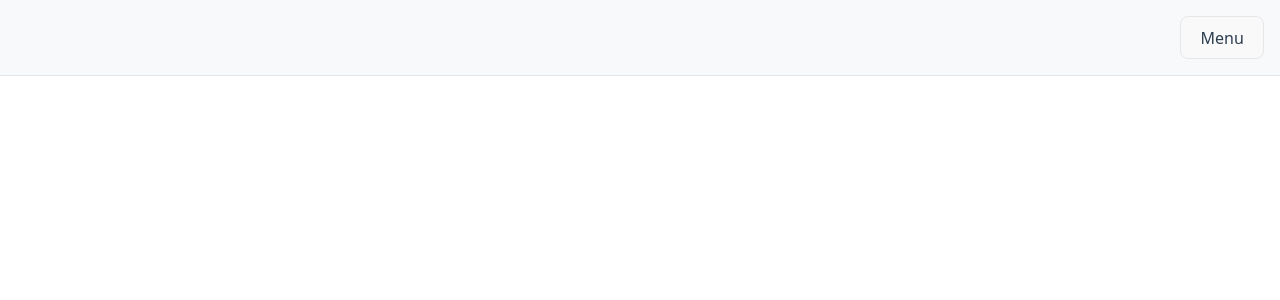
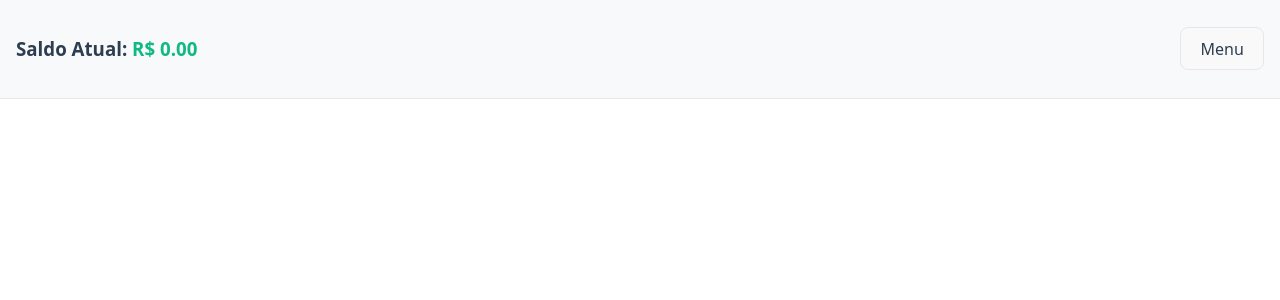
Before and after one commit to Lucas-Azedo/FinanceControl, a Vue app in the folder frontend/: page /profile in a window 1280 px wide. Shown: the top 300 px of the page. Built offline with nearby package versions, Linux system fonts and the light colour scheme; sample sign-in values are in the browser's storage.

Commit message:
Delete Transaction & Balance now stored in local storage

```diff
--- a/frontend/package.json
+++ b/frontend/package.json
@@ -10,6 +10,7 @@
   },
   "dependencies": {
     "axios": "^1.9.0",
+    "uuid": "^11.1.0",
     "vue": "^3.5.13",
     "vue-router": "^4.5.1"
   },
--- a/frontend/src/components/common/DropdownMenu.vue
+++ b/frontend/src/components/common/DropdownMenu.vue
@@ -1,5 +1,10 @@
 <template>
     <div class="header">
+      <div class="saldo">
+        <h3>Saldo Atual: <span :class="balance >= 0 ? 'success' : 'errors'">
+        R$ {{ balance.toFixed(2) }}
+        </span></h3>
+      </div>
       <div class="menu-container">
       <button @click="toggleMenu">Menu</button>
       <div v-if="showMenu" class="dropdown">
@@ -12,13 +17,17 @@
   </div>
 </template>
 <script setup lang="ts">
-import { ref } from 'vue'
+import { ref, onMounted } from 'vue'
 import { useNavigation } from '../../composables/useNavigation'
 import { useAuth } from '../../composables/useAuth'
-
 const { redirect } = useNavigation()
 const { logout } = useAuth()
+
 const showMenu = ref(false)
+const balance = ref(0)
+
+const storedBalance = localStorage.getItem('balance')
+balance.value = storedBalance ? parseFloat(storedBalance) : 0
 
   function toggleMenu() {
       showMenu.value = !showMenu.value
@@ -34,4 +43,5 @@ const showMenu = ref(false)
       logout()
       redirect('/signin')
   }
+
 </script>
--- a/frontend/src/components/dashboard/TransactionTable.vue
+++ b/frontend/src/components/dashboard/TransactionTable.vue
@@ -3,11 +3,6 @@
         <h2>Transações Recentes</h2>
         <table v-if="transactions.length">
         <thead>
-            <div class="saldo">
-                <h3>Saldo Atual: <span :class="balance >= 0 ? 'success' : 'errors'">
-                R$ {{ balance.toFixed(2) }}
-                </span></h3>
-            </div>
         <tr>
             <th>Data</th>
             <th>Tipo</th>
@@ -23,6 +18,7 @@
             <td :class="tx.type === 'INPUT' ? 'success' : 'errors'"> {{ tx.type === 'INPUT' ? '+' : '-' }}R$ {{ tx.amount.toFixed(2) }}</td>
             <td>{{ tx.category }}</td>
             <td>{{ tx.description }}</td>
+            <td><button @click="deleteTransaction(tx.id)">Deletar</button></td>
         </tr>
     </tbody>
     </table>
@@ -35,7 +31,7 @@
   </div>
 </template>
 <script setup lang="ts">
-import { ref, onMounted, computed } from 'vue';
+import { ref, onMounted, computed, watch } from 'vue';
 
 type Transaction = {
     id: string
@@ -76,7 +72,7 @@ async function listTransactions(){
         errorMessages.value = fieldErrors || arrayErrors || [fallbackError]
 
     }catch(error){
-        console.error('Erro no signIn:', error)
+        console.error('Erro ao adicionar transação:', error)
     }
 }
 
@@ -93,8 +89,39 @@ const balance = computed(() => {
   }, 0)
 })
 
+async function deleteTransaction(id: string){
+    try{
+        const response = await fetch(`http://localhost:8080/transactions/${id}`, {
+            method: 'DELETE',
+            headers: {
+                'Content-Type': 'application/json',
+                'Authorization': `Bearer ${token}` },
+        })
+
+        if(response.ok){
+            console.log("Transação deletada com sucesso")
+            await listTransactions()
+            return
+        }
+
+        errorMessages.value = []
+        const fieldErrors = data.fields && Object.values(data.fields)
+        const arrayErrors = Array.isArray(data.errors) && data.errors
+        const fallbackError = data.message || 'Erro desconhecido'
+
+        errorMessages.value = fieldErrors || arrayErrors || [fallbackError]
+
+    }catch(error){
+        console.error('Erro ao deletar transação:', error)
+    }
+}
+
 defineExpose({
   listTransactions
+})
+
+watch(balance, (newBalance) => {
+  localStorage.setItem('balance', newBalance.toString())
 })
 
 onMounted(() => {
--- a/frontend/src/style.css
+++ b/frontend/src/style.css
@@ -48,7 +48,8 @@ a:hover {
 }
 
 body {
-  margin: 0;
+  margin: 0px;
+  margin-top: 60px;
   display: flex;
   place-items: center;
   min-width: 320px;
@@ -114,14 +115,16 @@ button:focus-visible {
   color: var(--color-text);
   border-bottom: 1px solid var(--color-border);
 
-  position: fixed;
   top: 0;
   left: 0;
   right: 0;
   padding: 1rem;
+  z-index: 1000;
+
   display: flex;
-  justify-content: flex-end;
-  z-index: 1000;
+  position: fixed;
+  justify-content: space-between;
+  align-items: center;
 }
 
 .menu-container {
```
Also changed, not shown: 2 other files (tests, documents, lock files or other folders).
